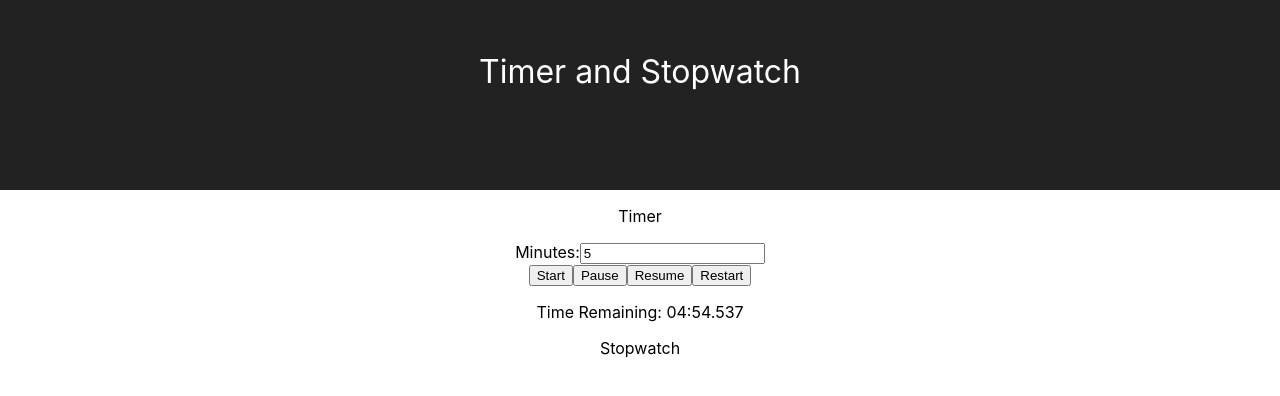
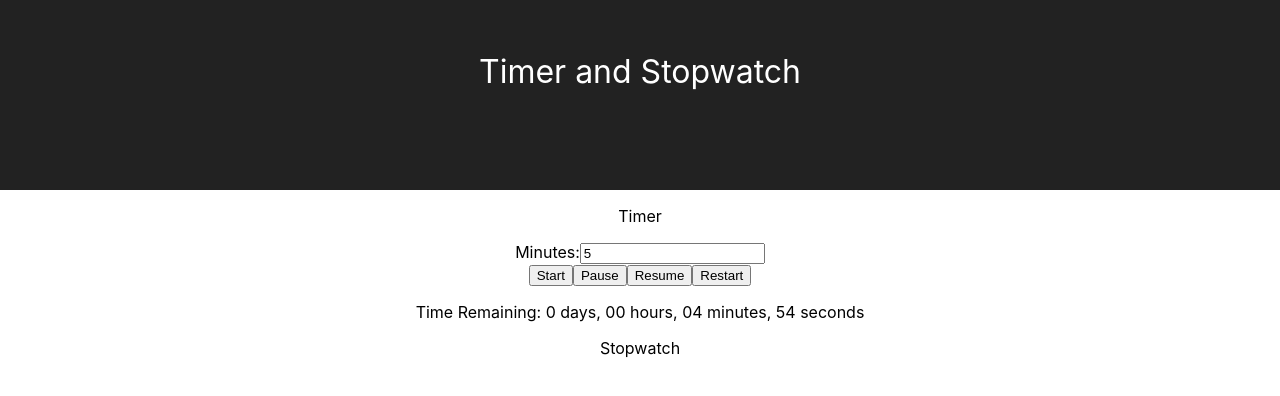
Before and after one commit to bibimbop123/Timer-and-Stopwatch, a React (Create React App) app: page / in a window 1280 px wide. Shown: the top 396 px of the page. Built offline with nearby package versions, Linux system fonts and the light colour scheme.

Commit message:
fixed formatTime

```diff
--- a/src/components/Timer.jsx
+++ b/src/components/Timer.jsx
@@ -54,12 +54,13 @@ export default function MyTimer() {
 
   const formatTime = (time) => {
     const padTime = (time) => time.toString().padStart(2, "0");
-    const minutes = Math.floor(time / 60000);
+    const days = Math.floor(time / 86400000);
+    const hours = Math.floor((time % 86400000) / 3600000);
+    const minutes = Math.floor((time % 3600000) / 60000);
     const seconds = Math.floor((time % 60000) / 1000);
-    const milliseconds = Math.floor(time % 1000);
-    return `${padTime(minutes)}:${padTime(seconds)}.${milliseconds
-      .toString()
-      .padStart(3, "0")}`;
+    return `${days} days, ${padTime(hours)} hours, ${padTime(
+      minutes
+    )} minutes, ${padTime(seconds)} seconds`;
   };
   return (
     <div>
```
